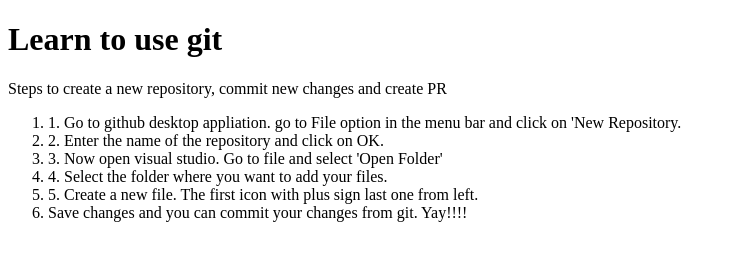
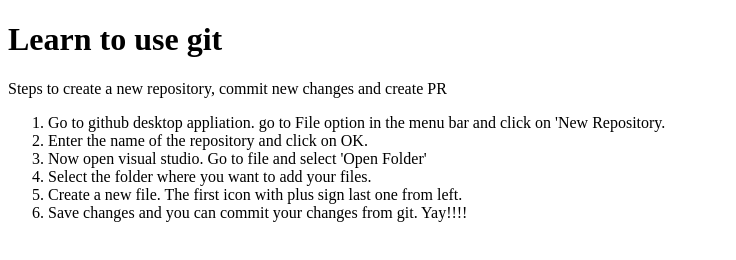
Before and after one commit to divyangana98/practice-folder, a plain HTML site: page index.html in a window 1280 px wide. Shown: the whole page, without its empty margins (0-736 px from the left). Drawn offline with Linux system fonts and the light colour scheme.

Commit message:
fix: removed extra

```diff
--- a/index.html
+++ b/index.html
@@ -12,13 +12,14 @@
 
     <p>Steps to create a new repository, commit new changes and create PR</p>
     <ol>
-    <li>1. Go to github desktop appliation. go to File option in the menu bar and click on 'New Repository.</li>
-    <li>2. Enter the name of the repository and click on OK.</li>
-    <li>3. Now open visual studio. Go to file and select 'Open Folder' </li>
-    <li>4. Select the folder where you want to add your files.</li>
-    <li>5. Create a new file. The first icon with plus sign last one from left. </li>
+    <li>Go to github desktop appliation. go to File option in the menu bar and click on 'New Repository.</li>
+    <li>Enter the name of the repository and click on OK.</li>
+    <li>Now open visual studio. Go to file and select 'Open Folder' </li>
+    <li>Select the folder where you want to add your files.</li>
+    <li>Create a new file. The first icon with plus sign last one from left. </li>
     <li>Save changes and you can commit your changes from git. Yay!!!!</li>
     </ol>
 
+
 </body>
 </html>
```
